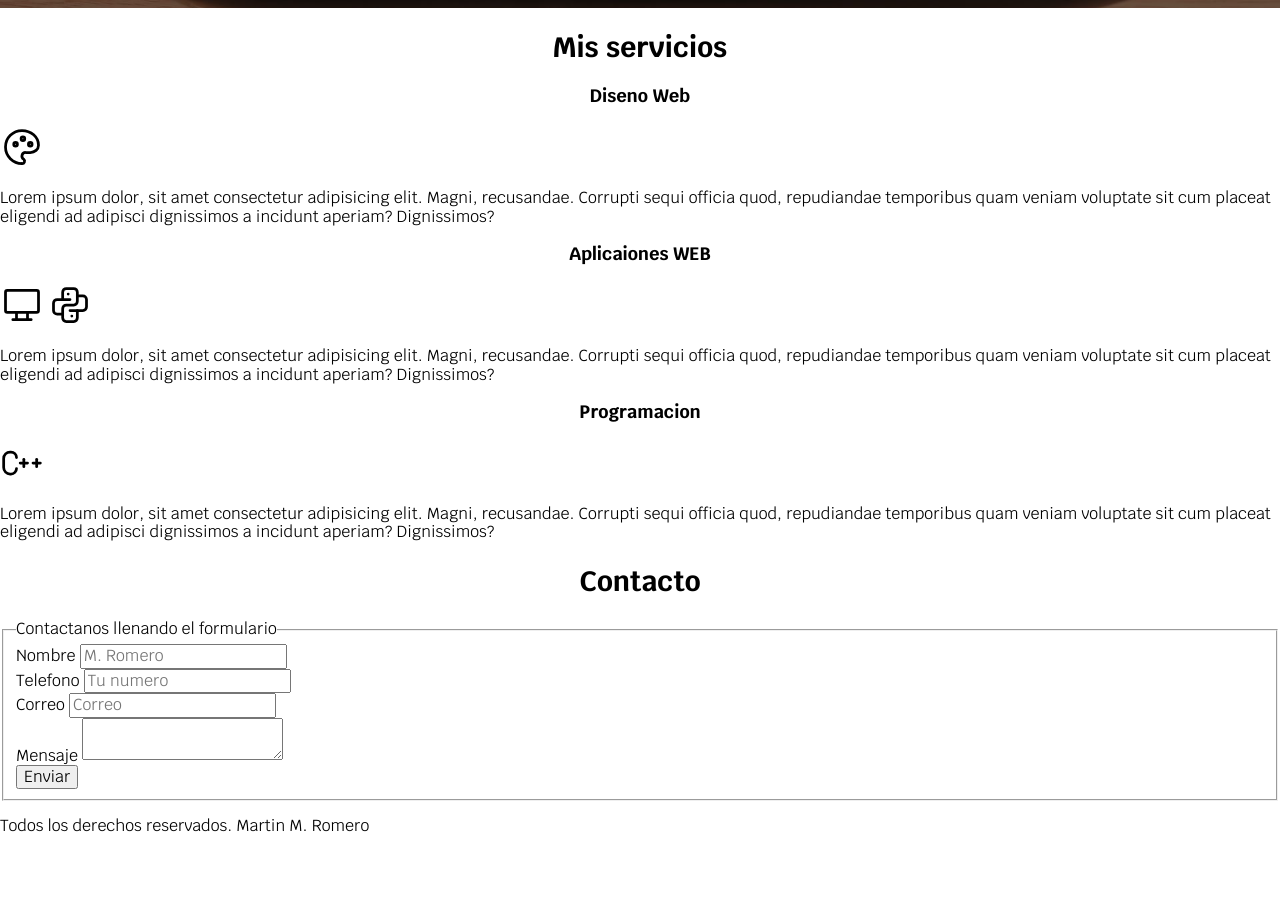
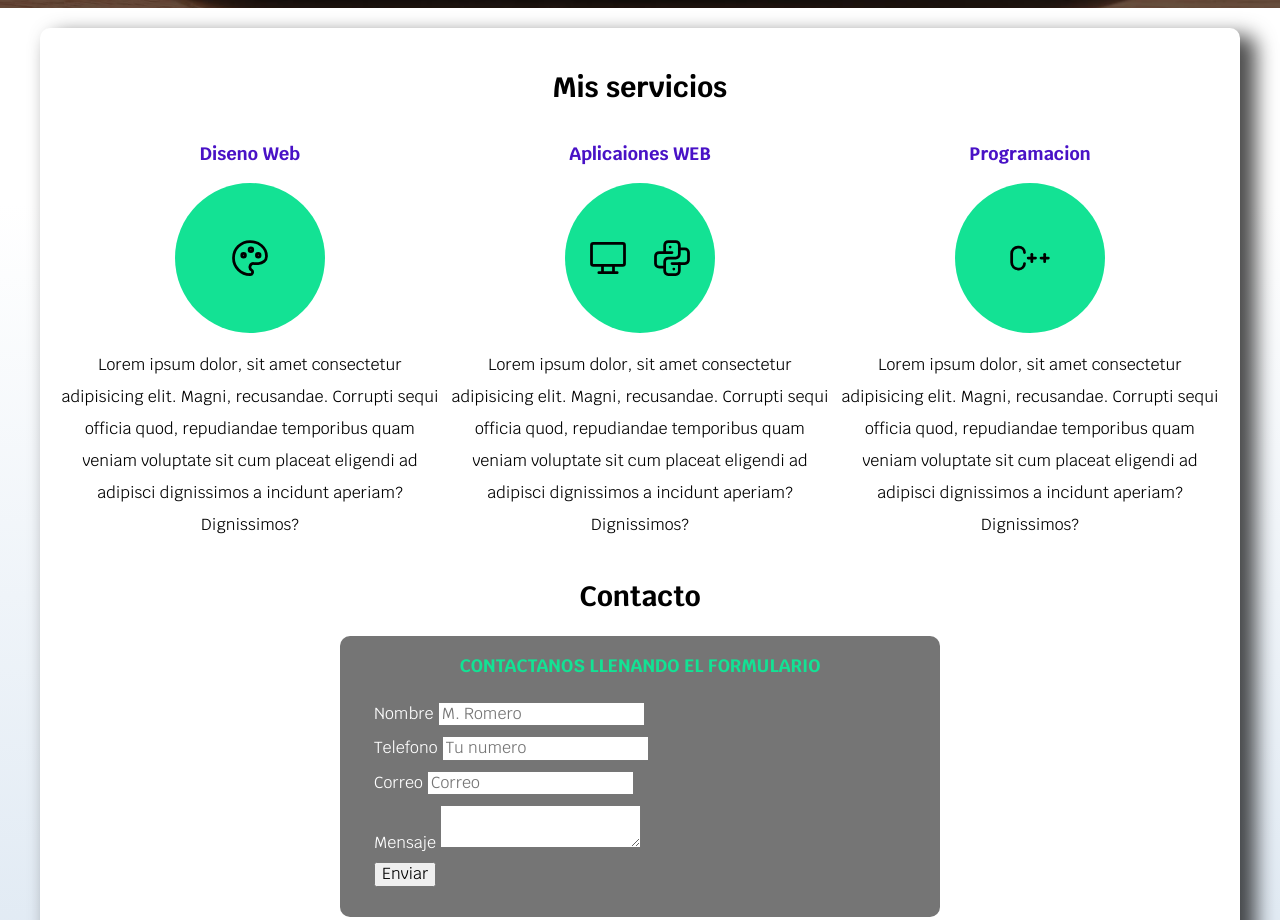
Before and after one commit to Mart1nRH716/CursoWeb, a plain HTML site: page freelancer_inicio/index.html in a window 1280 px wide. Shown: the part 580-1500 px from the top of the page. Before the commit the page ends 1432 px from the top, so only its background shows below. Drawn offline with Linux system fonts and the light colour scheme.

Commit message:
Agregue ya lo que esta nates del form con grid y ya estoy temrinando el formulario

```diff
--- a/freelancer_inicio/css/styles.css
+++ b/freelancer_inicio/css/styles.css
@@ -5,6 +5,8 @@
     --primario: #13E294;
     --secundario: #C1FF00;
     --gris: #757575;
+    --grisClaro: #DFE9F3;
+    --morado: #4912C6;
 }
 html{
     font-size: 62.5%;
@@ -17,7 +19,17 @@ html{
 body{
     font-size: 16px;
     font-family: 'Krub', sans-serif;
+    background-image: linear-gradient(to top, var(--grisClaro) 0%, var(--blanco) 50%);
 
+}
+
+.sombra{
+    -webkit-box-shadow: 13px 10px 20px 3px rgba(0,0,0,0.7);
+    -moz-box-shadow: 13px 10px 20px 3px rgba(0,0,0,0.7);
+    box-shadow: 13px 10px 20px 3px rgba(0,0,0,0.7);
+    background-color: var(--blanco);
+    padding: 2rem;
+    border-radius: 1rem;
 }
 h1{
     font-size: 3.8rem;
@@ -42,6 +54,7 @@ h1,h2,h3{
     margin-top: 1rem;
     font-size: 2rem;
     text-decoration: none;
+    /* Si puiedes hacerlo en css es mejor, por eso las mayusculas de esta forma */
     text-transform: uppercase;
     font-weight: bold;
     border-radius: .5rem;
@@ -100,6 +113,7 @@ h1,h2,h3{
     height: 450px;
     padding: 20px;
     position: relative;
+    margin-bottom: 2rem;
 }
 
 .contenido-hero{
@@ -120,7 +134,84 @@ h1,h2,h3{
     color: var(--blanco);
 
 }
-.ubicacion{
+.contenido-hero .ubicacion{
     display: flex;
     align-items: flex-end;
 }
+@media (min-width: 768px) {
+    .servicios{
+        display: grid;
+        grid-template-columns: 33.3% 33.3% 33.3%;
+        grid-template-columns: 1fr 1fr 1fr;
+        /* Para oibetner una separacion entre las divisones */
+        column-gap: 10px;
+    }
+}
+
+.servicio{
+    display: flex;
+    flex-direction: column;
+    align-items: center;
+}
+
+.servicio h3{
+    color: var(--morado);
+    font-weight: bold;
+}
+
+.servicio p{
+    /* Este es el interlineado */
+    line-height: 2;
+    text-align: center;
+
+}
+
+.servicio .iconos{
+    height: 15rem;
+    width: 15rem;
+    background-color: var(--primario);
+    border-radius: 50%;
+    display: flex;
+    justify-content: space-evenly;
+    align-items: center;
+}
+
+.formulario{
+    background-color: var(--gris);
+    /* Como en python, utiliza el valor mas peque;o */
+    width: min(60rem,100%);
+    /* ara centrar un formulario cuyo padre no sea un display flex */
+    margin: 0 auto;
+    padding: 2rem;
+    border-radius: 1rem;
+
+}
+
+.formulario fieldset{
+    border: none;
+}
+
+.formulario legend{
+    text-align: center;
+    font-size: 1.8rem;
+    text-transform: uppercase;
+    font-weight: 700;
+    margin-bottom: 2rem;
+    color: var(--primario);
+}
+
+.contenedor-campos{
+
+}
+
+.campo{
+    margin-bottom: 1rem;
+
+
+}
+
+.campo label{
+    color: var(--blanco);
+    font-weight: .5rem;
+
+}
--- a/freelancer_inicio/index.html
+++ b/freelancer_inicio/index.html
@@ -57,11 +57,12 @@
     </section>
 
 
-    <main>
+    <main class="contenedor sombra">
         <h2>Mis servicios</h2>
-        <section>
+        <div class="servicios">
+            <section class="servicio">
                 <h3>Diseno Web</h3>
-
+                <div class="iconos">
                     <svg xmlns="http://www.w3.org/2000/svg" class="icon icon-tabler icon-tabler-palette" width="44" height="44" viewBox="0 0 24 24" stroke-width="1.5" stroke="#000000" fill="none" stroke-linecap="round" stroke-linejoin="round">
                         <path stroke="none" d="M0 0h24v24H0z" fill="none"/>
                         <path d="M12 21a9 9 0 0 1 0 -18c4.97 0 9 3.582 9 8c0 1.06 -.474 2.078 -1.318 2.828c-.844 .75 -1.989 1.172 -3.182 1.172h-2.5a2 2 0 0 0 -1 3.75a1.3 1.3 0 0 1 -1 2.25" />
@@ -69,14 +70,15 @@
                         <path d="M12.5 7.5m-1 0a1 1 0 1 0 2 0a1 1 0 1 0 -2 0" />
                         <path d="M16.5 10.5m-1 0a1 1 0 1 0 2 0a1 1 0 1 0 -2 0" />
                     </svg>
+                </div>
                 <p>Lorem ipsum dolor, sit amet consectetur adipisicing elit. Magni, recusandae. Corrupti
                 sequi officia quod, repudiandae temporibus quam veniam voluptate sit cum placeat eligendi ad
                 adipisci dignissimos a incidunt aperiam? Dignissimos?</p>
             </section>
 
-        <section>
+            <section class="servicio">
                 <h3>Aplicaiones WEB</h3>
-
+                <div class="iconos">
                     <svg xmlns="http://www.w3.org/2000/svg" class="icon icon-tabler icon-tabler-device-desktop" width="44" height="44" viewBox="0 0 24 24" stroke-width="1.5" stroke="#000000" fill="none" stroke-linecap="round" stroke-linejoin="round">
                         <path stroke="none" d="M0 0h24v24H0z" fill="none"/>
                         <path d="M3 5a1 1 0 0 1 1 -1h16a1 1 0 0 1 1 1v10a1 1 0 0 1 -1 1h-16a1 1 0 0 1 -1 -1v-10z" />
@@ -92,14 +94,16 @@
                         <path d="M11 6l0 .01" />
                         <path d="M13 18l0 .01" />
                     </svg>
+                </div>
 
                 <p>Lorem ipsum dolor, sit amet consectetur adipisicing elit. Magni, recusandae. Corrupti
                 sequi officia quod, repudiandae temporibus quam veniam voluptate sit cum placeat eligendi ad
                 adipisci dignissimos a incidunt aperiam? Dignissimos?</p>
             </section>
 
-        <section>
+            <section class="servicio">
                 <h3>Programacion</h3>
+                <div class="iconos">
                     <svg xmlns="http://www.w3.org/2000/svg" class="icon icon-tabler icon-tabler-brand-cpp" width="44" height="44" viewBox="0 0 24 24" stroke-width="1.5" stroke="#000000" fill="none" stroke-linecap="round" stroke-linejoin="round">
                         <path stroke="none" d="M0 0h24v24H0z" fill="none"/>
                         <path d="M18 12h4" />
@@ -108,41 +112,45 @@
                         <path d="M13 10v4" />
                         <path d="M9 9a3 3 0 0 0 -3 -3h-.5a3.5 3.5 0 0 0 -3.5 3.5v5a3.5 3.5 0 0 0 3.5 3.5h.5a3 3 0 0 0 3 -3" />
                     </svg>
+                </div>
                 <p>Lorem ipsum dolor, sit amet consectetur adipisicing elit. Magni, recusandae. Corrupti
                 sequi officia quod, repudiandae temporibus quam veniam voluptate sit cum placeat eligendi ad
                 adipisci dignissimos a incidunt aperiam? Dignissimos?</p>
-        </section>
+            </section >
+        </div>
+
 
         <section>
             <h2>Contacto</h2>
-            <form action="">
+            <form class="formulario" action="">
                 <fieldset>
                     <legend>Contactanos llenando el formulario</legend>
-                    <div>
+                    <div class="contenedor-campos">
+                        <div class="campo">
                             <label>Nombre</label>
                             <input type="text" placeholder="M. Romero">
                         </div>
-                    <div>
+                        <div class="campo">
                             <label for="">Telefono</label>
                             <input type="tel" placeholder="Tu numero">
                         </div>
-                    <div>
+                        <div class="campo">
                             <label for="">Correo</label>
                             <input type="email" placeholder="Correo">
                         </div>
-                    <div>
+                        <div class="campo">
                             <label >Mensaje</label>
                             <textarea></textarea>
+                        </div>
                     </div>
                     <div>
                         <input type="submit" value="Enviar">
                     </div>
 
+
                 </fieldset>
             </form>
         </section>
-
-
     </main>
 
 
```
Lines whose indentation alone changed are shown as unchanged.
